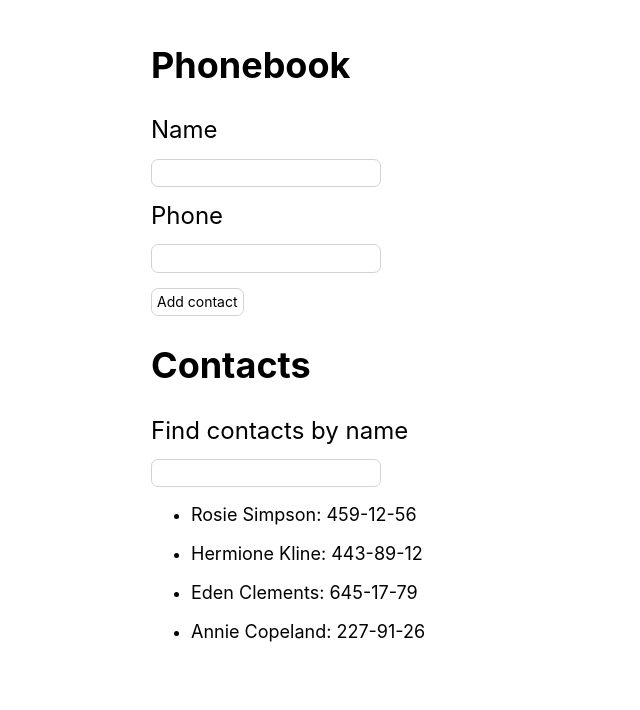
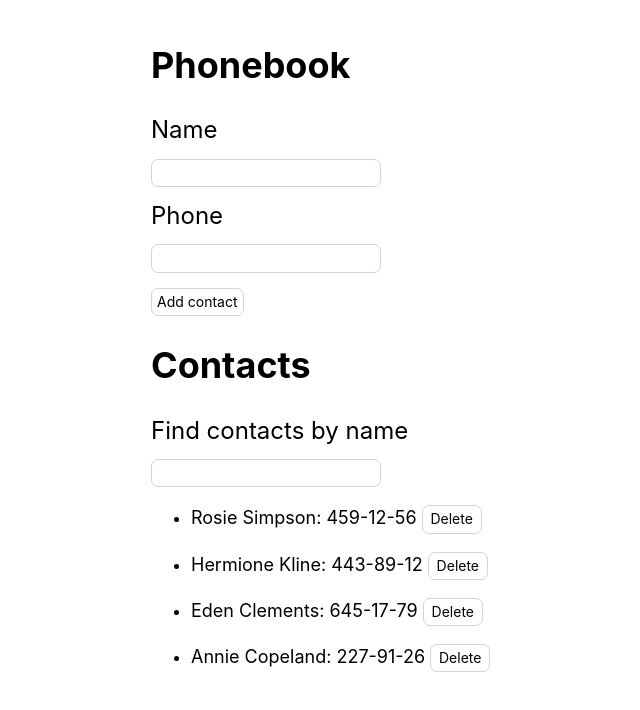
Before and after one commit to biggujo/goit-react-hw-07, a React (Create React App) app: page / in a window 1280 px wide. Shown: the top 710 px of the page, without its empty margins (130-770 px from the left). Built offline with nearby package versions, Linux system fonts and the light colour scheme.

Commit message:
Add contact delete

```diff
--- a/src/components/App/App.jsx
+++ b/src/components/App/App.jsx
@@ -6,6 +6,7 @@ import ContactForm from '../Form/ContactForm';
 import ContactList from '../ContactList/ContactList';
 import { toast, Toaster } from 'react-hot-toast';
 import Filter from '../Filter/Filter';
+import { nanoid } from 'nanoid';
 
 class App extends Component {
   state = {
@@ -43,6 +44,17 @@ class App extends Component {
     this.setState({ [name]: value });
   };
 
+  handleContactDeleteById = (id) => {
+    this.setState((prevState) => {
+      return {
+        contacts: prevState.contacts.filter(({ id: contactId }) => {
+          return contactId !== id;
+        }),
+      };
+    });
+
+  };
+
   // Return true if success, otherwise return false
   handleSubmit = (contact) => {
     return this.addContact(contact);
@@ -53,7 +65,7 @@ class App extends Component {
    *
    * Possible errors:
    * 1. Empty name
-   * 2. Contact duplicate
+   * 2. ContactItem duplicate
    * 3. Phone is empty
    * 4. Regular expression test has failed
    *
@@ -80,6 +92,7 @@ class App extends Component {
       return {
         contacts: [
           {
+            id: nanoid(),
             name,
             phone,
           },
@@ -154,7 +167,8 @@ class App extends Component {
           <Filter label='Find contacts by name'
                   value={filter}
                   onChange={this.handleChange} />
-          <ContactList contacts={visibleContacts}></ContactList>
+          <ContactList contacts={visibleContacts}
+                       onDelete={this.handleContactDeleteById}></ContactList>
         </Section>
       </Wrapper>
 
--- a/src/components/Contact/ContactItem.jsx
+++ b/src/components/ContactItem/ContactItem.jsx
@@ -1,11 +1,19 @@
 import React from 'react';
 import PropTypes from 'prop-types';
+import { Button } from './ContactItem.styled';
 
 export default function ContactItem({
+  id,
   fullName,
   phone,
+  onDelete,
 }) {
-  return (<div><p>{fullName}: {phone}</p></div>);
+  return (<div>
+    <p>{fullName}: {phone} <Button type='button'
+                                   onClick={() => onDelete(id)}>Delete</Button>
+    </p>
+
+  </div>);
 }
 
 ContactItem.propTypes = {
--- /dev/null
+++ b/src/components/ContactItem/ContactItem.styled.js
@@ -0,0 +1,22 @@
+import styled from '@emotion/styled';
+
+export const Button = styled.button`
+  min-width: 60px;
+  padding: 5px;
+
+  font-size: 14px;
+
+  background-color: #ffffff;
+  border: 1px solid #d3d3d3;
+  border-radius: 7px;
+
+  &:hover {
+    cursor: pointer;
+  }
+
+  &:active {
+    border-color: #000000;
+
+    outline: 1px solid #000000;
+  }
+`;
--- a/src/components/ContactList/ContactList.jsx
+++ b/src/components/ContactList/ContactList.jsx
@@ -1,14 +1,21 @@
 import React from 'react';
-import ContactItem from '../Contact/ContactItem';
+import ContactItem from '../ContactItem/ContactItem';
 import { nanoid } from 'nanoid';
 
-export default function ContactList({ contacts }) {
+export default function ContactList({
+  contacts,
+  onDelete,
+}) {
   return (<ul>
     {contacts.map(({
+      id,
       name,
       phone,
     }) => <li key={nanoid()}>
-      <ContactItem fullName={name} phone={phone} />
+      <ContactItem id={id}
+                   fullName={name}
+                   phone={phone}
+                   onDelete={onDelete} />
     </li>)}
   </ul>);
 }
--- a/src/components/Form/ContactForm.jsx
+++ b/src/components/Form/ContactForm.jsx
@@ -1,5 +1,5 @@
 import React, { Component } from 'react';
-import { Button, FormStyled, Input, Label } from './Form.styled';
+import { Button, ContactFormStyled, Input, Label } from './ContactForm.styled';
 import PropTypes from 'prop-types';
 import { nanoid } from 'nanoid';
 
@@ -48,7 +48,7 @@ export default class ContactForm extends Component {
       phone,
     } = this.state;
 
-    return <FormStyled onSubmit={this.handleSubmit}>
+    return <ContactFormStyled onSubmit={this.handleSubmit}>
       <Label htmlFor={this.nameInputId}>Name</Label>
       <Input type='text'
              id={this.nameInputId}
@@ -66,7 +66,7 @@ export default class ContactForm extends Component {
              title='Phone number must be digits and can contain spaces, dashes, parentheses and can start with +'
              required />
       <Button type='submit'>Add contact</Button>
-    </FormStyled>;
+    </ContactFormStyled>;
   }
 }
 
--- a/src/components/Form/Form.styled.js
+++ b/src/components/Form/ContactForm.styled.js
@@ -4,7 +4,7 @@ export const Label = styled.label`
   font-size: 24px;
 `;
 
-export const FormStyled = styled.form`
+export const ContactFormStyled = styled.form`
   display: flex;
   flex-direction: column;
   align-items: flex-start;
```
